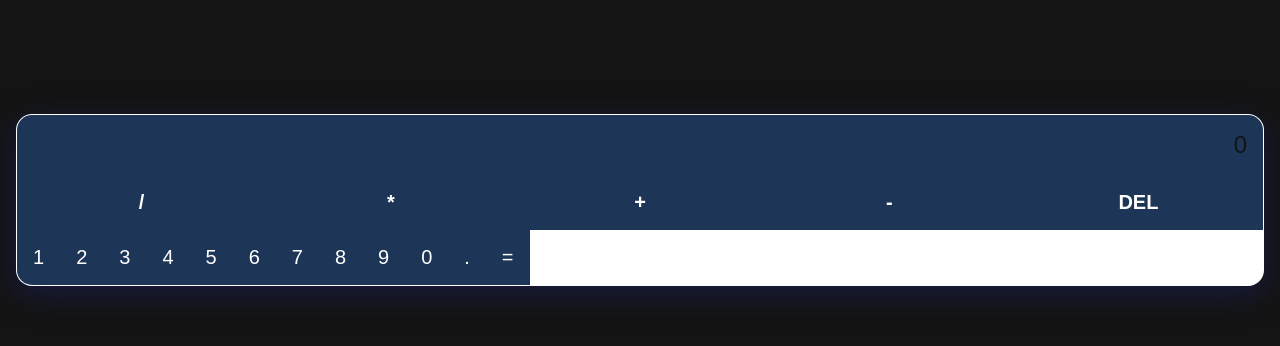
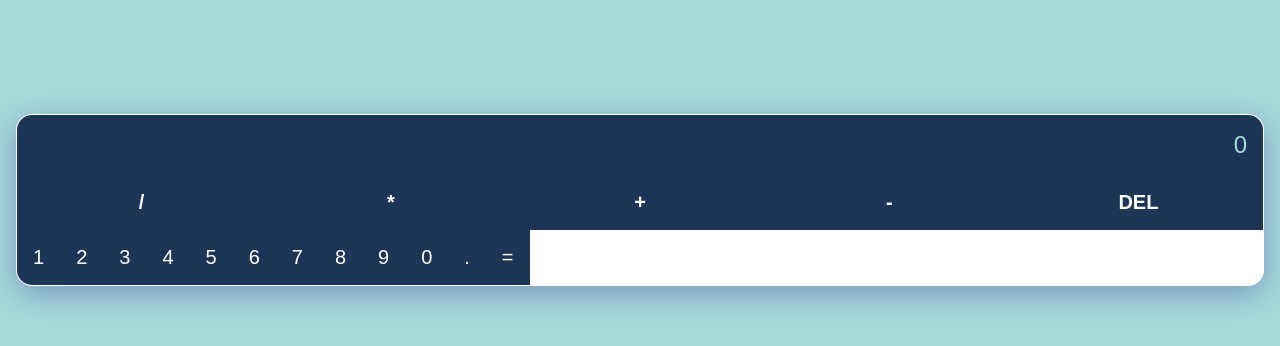
Before and after one commit to Agw-a/react-calculator-app, a React (Vite) app: page / in a window 1280 px wide. Shown: the top 346 px of the page. Built offline with nearby package versions, Linux system fonts and the light colour scheme.

Commit message:
Background

```diff
--- a/src/App.css
+++ b/src/App.css
@@ -2,7 +2,7 @@
   --primary:#1d3557;
   --secondary:#8c38ff;
   --dark:#1d3557;
-  --light:rgb(20, 20, 20);
+  --light:#a8dadc;
 }
 
 *{
```
